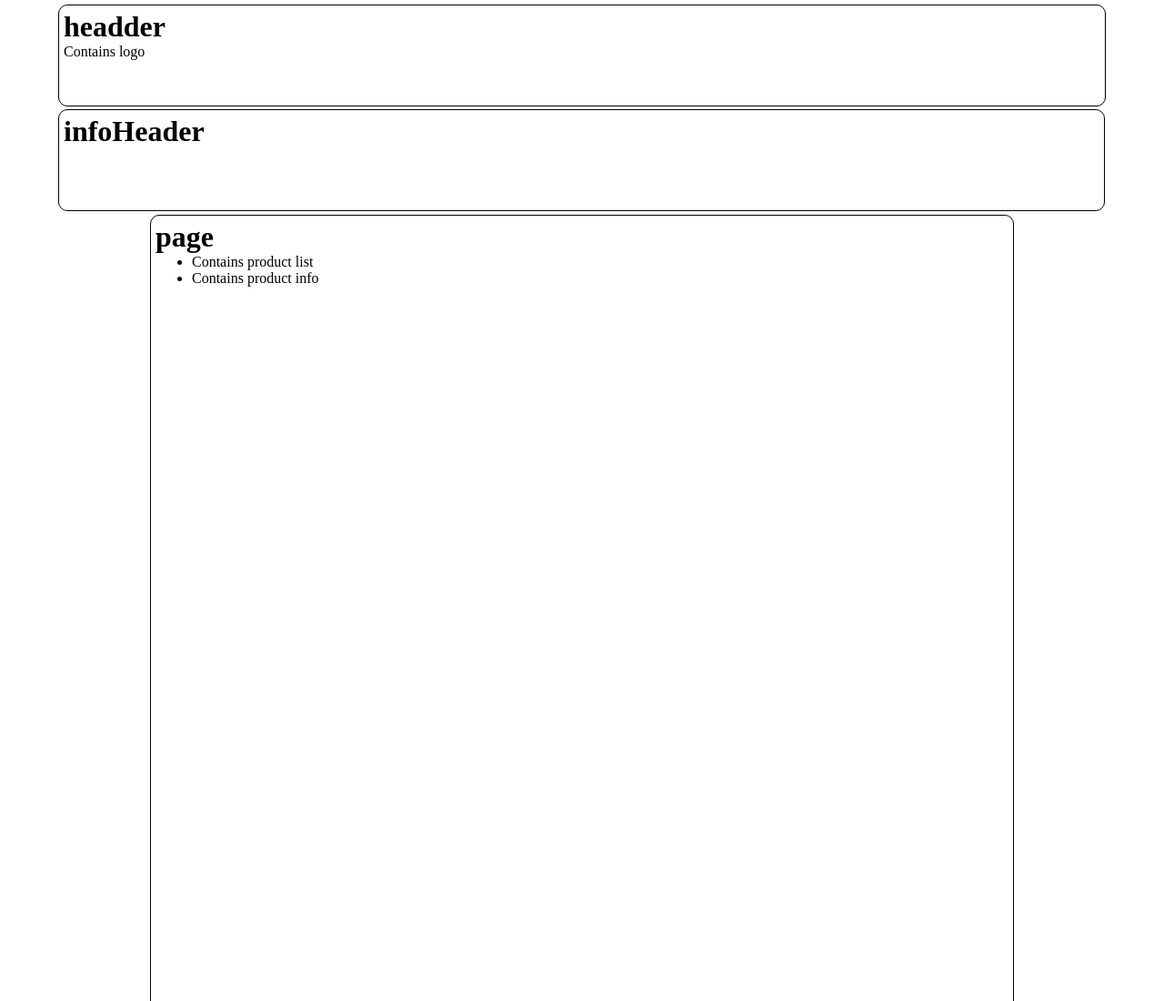
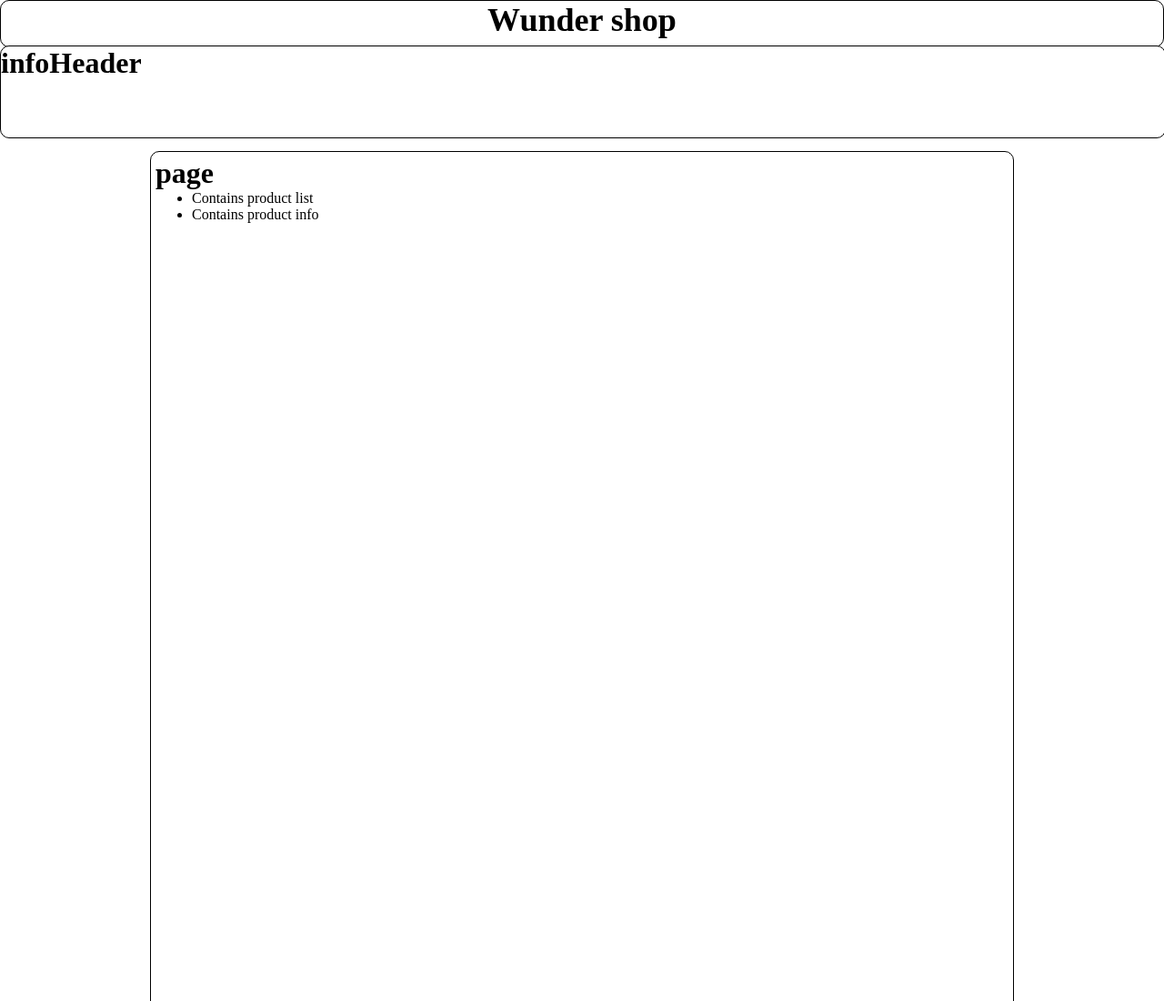
Before and after one commit to KrauseStefan/Webtec_webshop, a website: page app/index.html in a window 1280 px wide. Shown: the top 1100 px of the page at 91% size. Drawn offline with Linux system fonts and the light colour scheme.

Commit message:
Changed header and css

```diff
--- a/app/index.html
+++ b/app/index.html
@@ -7,10 +7,10 @@
   <body>
     <div class="headder">
       <div class="headder1">
-        <h1>headder </h1><span>Contains logo</span>
+        <p class="title">Wunder shop</p>
       </div>
       <div class="headder2">
-        <h1>infoHeader</h1>
+	    <h1>infoHeader</h1>
       </div>
     </div>
     <div class="pageContainer">
--- a/app/mainStyle.css
+++ b/app/mainStyle.css
@@ -3,15 +3,15 @@
 }
 
 div {
-
   background: white;
   border-radius: 10px;
   padding: 5px;
 }
 
 .headder {
-  width: 90%;
+  width: 100%;
   margin: 0 auto;
+  padding: 0px;
 }
 
 .headder div {
@@ -20,15 +20,18 @@ div {
 
 .headder1 {
   position: relative;
-  height: 100px;
+  height: 50px;
+  margin-top:0px;
+  padding: 0px;
 }
 
 .headder2 {
   position: fixed;
-  top: 120px;
+  top: 50px;
   height: 100px;
   z-index: 100;
-  width: 89%;
+  width: 100%;
+  padding: 0px;
 }
 
 .pageContainer{
@@ -66,3 +69,9 @@ div {
   right: 0px;
 
 }
+
+.title {
+	text-align:center;
+	font-size:36px;
+	font-weight:700;
+}
```
